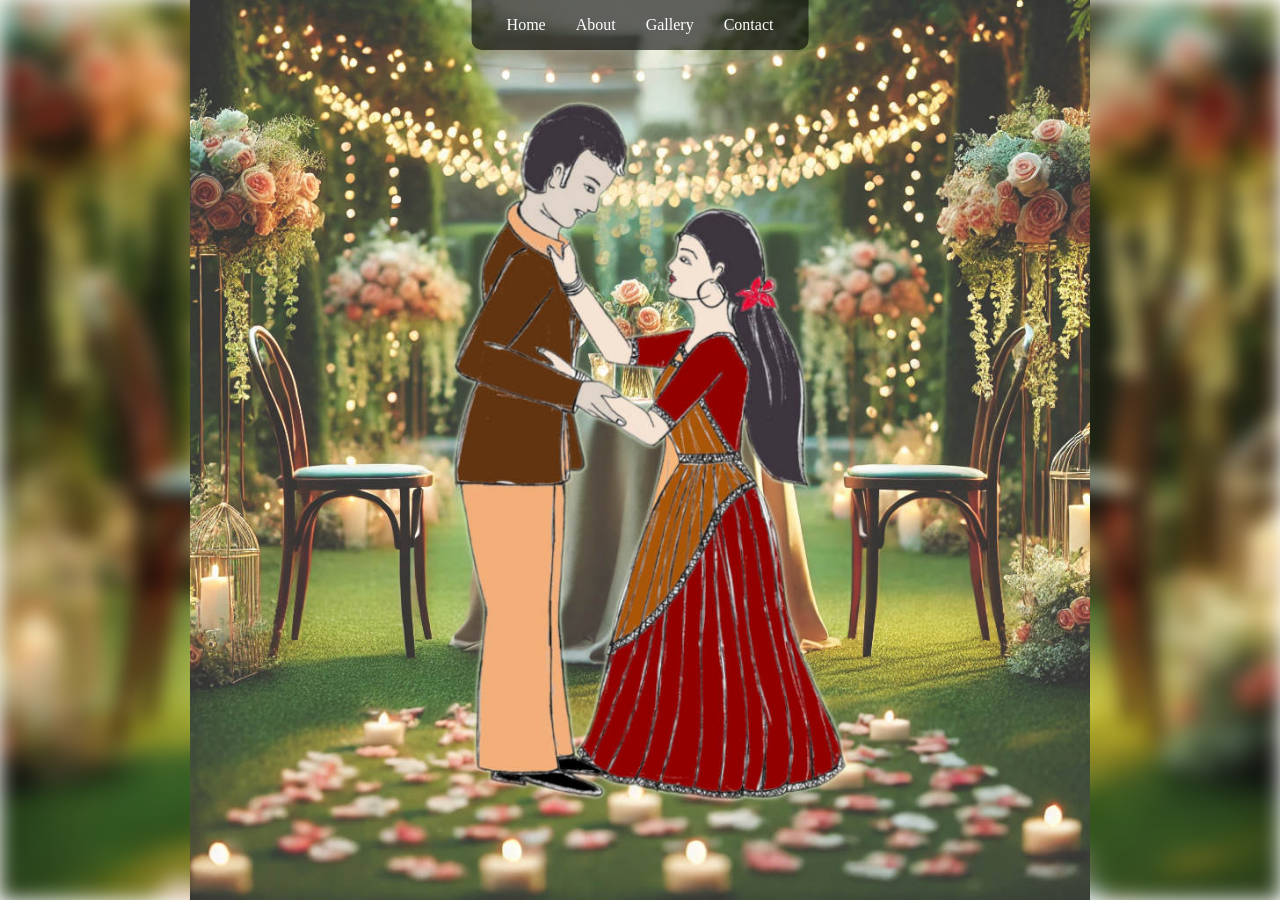
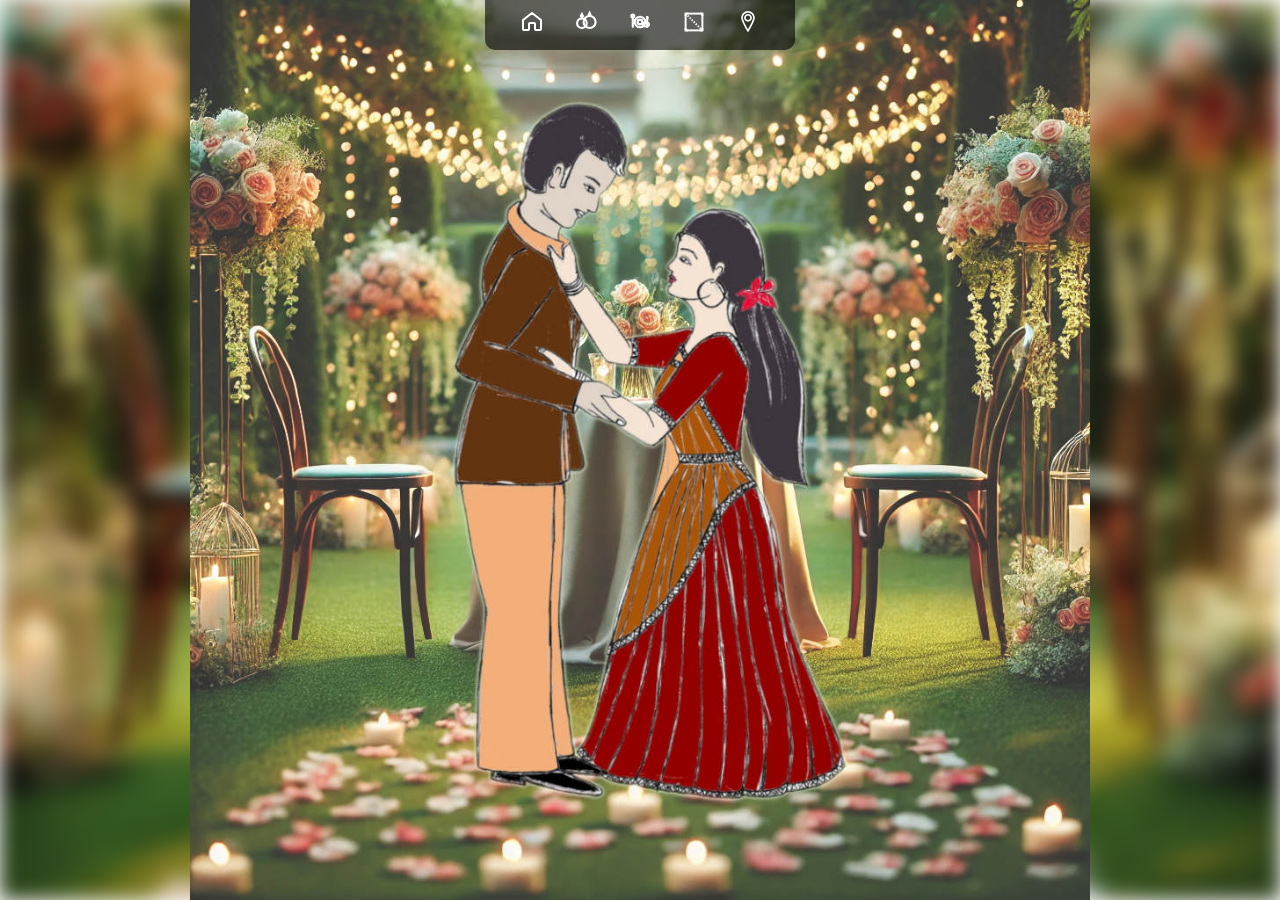
Before and after one commit to abhimp/wedding, a Jekyll site: the page built from index.html, in a window 1280 px wide. Built offline with Jekyll 4.4.1, drawn with Linux system fonts in a browser that asks for light colours; the list of posts is cut into pages by our own code.

Commit message:
updating icons

```diff
--- a/_layouts/base.html
+++ b/_layouts/base.html
@@ -14,6 +14,126 @@
     <link rel="stylesheet" href="{{ site.baseurl }}/assets/css/style.css" />
 </head>
 <body>
+<!-- Top Menu -->
+<div class="menu">
+    <a href="#">
+        <svg
+            width="1.5em"
+            height="1.5em"
+            viewBox="0 0 24 24"
+            fill="none"
+            xmlns="http://www.w3.org/2000/svg"
+            style="color: currentColor;"
+        >
+            <path
+                d="M3 10L12 3L21 10V19C21 19.55 20.55 20 20 20H16C15.45 20 15 19.55 15 19V14C15 13.45 14.55 13 14 13H10C9.45 13 9 13.45 9 14V19C9 19.55 8.55 20 8 20H4C3.45 20 3 19.55 3 19V10Z"
+                stroke="currentColor"
+                stroke-width="2"
+                stroke-linecap="round"
+                stroke-linejoin="round"
+            />
+        </svg>
+    </a>
+    <a href="#"><svg
+        width="1.5em"
+        height="1.5em"
+        viewBox="0 0 100 100"
+        xmlns="http://www.w3.org/2000/svg"
+        style="color: currentColor;"
+    >
+        <!-- Left Ring (Smaller) -->
+        <circle cx="33" cy="55" r="20" stroke="currentColor" stroke-width="9" fill="none" />
+
+        <!-- Right Ring (Larger & Overlapping) -->
+        <circle cx="65" cy="50" r="25" stroke="currentColor" stroke-width="9" fill="none" />
+
+        <!-- Left Diamond -->
+        <polygon points="28,25 33,15 38,25 33,30"
+            stroke="currentColor"
+            stroke-width="7"
+            fill="none" />
+
+        <!-- Right Diamond -->
+        <polygon points="60,20 65,10 70,20 65,25"
+            stroke="currentColor"
+            stroke-width="7"
+            fill="none" />
+    </svg>
+    </a>
+    <a href="#"><svg
+        width="1.5em"
+        height="1.5em"
+        viewBox="0 0 100 100"
+        xmlns="http://www.w3.org/2000/svg"
+        style="color: currentColor;"
+    >
+        <!-- Plate -->
+        <circle cx="50" cy="50" r="22" stroke="currentColor" stroke-width="9" fill="none"/>
+        <circle cx="50" cy="50" r="10" stroke="currentColor" stroke-width="9" fill="none"/>
+
+        <!-- Spoon (Left Side) -->
+        <line x1="20" y1="30" x2="20" y2="70" stroke="currentColor" stroke-width="9" stroke-linecap="round"/>
+        <circle cx="20" cy="25" r="6" stroke="currentColor" stroke-width="9" fill="none"/>
+
+        <!-- Fork (Right Side) -->
+        <line x1="80" y1="30" x2="80" y2="70" stroke="currentColor" stroke-width="9" stroke-linecap="round"/>
+        <line x1="75" y1="30" x2="85" y2="30" stroke="currentColor" stroke-width="9"/>
+        <line x1="75" y1="35" x2="85" y2="35" stroke="currentColor" stroke-width="9"/>
+
+        <!-- Bowl (Beside Plate) -->
+        <ellipse cx="75" cy="60" rx="12" ry="8" stroke="currentColor" stroke-width="9" fill="none"/>
+    </svg>
+    </a>
+    <a href="#"><svg
+        width="1.5em"
+        height="1.5em"
+        viewBox="0 0 100 100"
+        xmlns="http://www.w3.org/2000/svg"
+        style="color: currentColor;"
+    >
+        <!-- Frame -->
+        <rect x="15" y="15" width="70" height="70" stroke="currentColor" stroke-width="8" fill="none"/>
+
+        <!-- Photo Corner 1 (Top-left) -->
+        <line x1="15" y1="15" x2="25" y2="15" stroke="currentColor" stroke-width="8"/>
+        <line x1="15" y1="15" x2="15" y2="25" stroke="currentColor" stroke-width="8"/>
+
+        <!-- Photo Corner 2 (Top-right) -->
+        <line x1="85" y1="15" x2="75" y2="15" stroke="currentColor" stroke-width="8"/>
+        <line x1="85" y1="15" x2="85" y2="25" stroke="currentColor" stroke-width="8"/>
+
+        <!-- Photo Corner 3 (Bottom-left) -->
+        <line x1="15" y1="85" x2="25" y2="85" stroke="currentColor" stroke-width="8"/>
+        <line x1="15" y1="85" x2="15" y2="75" stroke="currentColor" stroke-width="8"/>
+
+        <!-- Photo Corner 4 (Bottom-right) -->
+        <line x1="85" y1="85" x2="75" y2="85" stroke="currentColor" stroke-width="8"/>
+        <line x1="85" y1="85" x2="85" y2="75" stroke="currentColor" stroke-width="8"/>
+
+        <!-- Image Placeholder (Diagonal Line for Content) -->
+        <line x1="15" y1="15" x2="85" y2="85" stroke="currentColor" stroke-width="8" stroke-dasharray="6,6"/>
+    </svg>
+    </a>
+    <a href="#"><svg
+        fill="currentColor"
+        xmlns="http://www.w3.org/2000/svg"
+        xmlns:xlink="http://www.w3.org/1999/xlink"
+        width="1.5em" height="1.3em" viewBox="0 0 384.25 384.25"
+        xml:space="preserve">
+   <g>
+       <g>
+           <path d="M192.125,0C122.955,0,66.674,56.279,66.674,125.449c0,63.29,100.927,232.376,112.427,251.451
+               c2.757,4.557,7.694,7.35,13.024,7.35s10.267-2.793,13.021-7.35c11.504-19.074,112.43-188.161,112.43-251.451
+               C317.576,56.28,261.295,0,192.125,0z M192.125,339.1c-35.029-60.594-95.039-172.887-95.039-213.649
+               c0-52.404,42.635-95.035,95.039-95.035c52.404,0,95.039,42.631,95.039,95.035C287.164,166.198,227.154,278.498,192.125,339.1z"/>
+           <path d="M192.125,53.214c-39.835,0-72.236,32.403-72.236,72.235c0,39.836,32.401,72.236,72.236,72.236
+               c39.832,0,72.236-32.4,72.236-72.236C264.361,85.618,231.957,53.214,192.125,53.214z M192.125,167.274
+               c-23.062,0-41.824-18.762-41.824-41.824c0-23.06,18.762-41.824,41.824-41.824c23.06,0,41.824,18.765,41.824,41.824
+               C233.949,148.512,215.186,167.274,192.125,167.274z"/>
+       </g>
+   </g>
+   </svg></a>
+</div>
 
 {{ content }}
 
--- a/assets/css/style.css
+++ b/assets/css/style.css
@@ -44,6 +44,7 @@ body::before {
     text-decoration: none;
     margin: 0 15px;
     font-size: 16px;
+    line-height: 1.5em;
     transition: 0.3s;
 }
 
--- a/index.html
+++ b/index.html
@@ -2,13 +2,7 @@
 layout: base
 ---
 
-<!-- Top Menu -->
-<div class="menu">
-    <a href="#">Home</a>
-    <a href="#">About</a>
-    <a href="#">Gallery</a>
-    <a href="#">Contact</a>
-</div>
+
     <div class="image-container">
         <img src="{{ site.baseurl }}/assets/img/fg-home.jpg" alt="Centered Image">
     </div>
```
